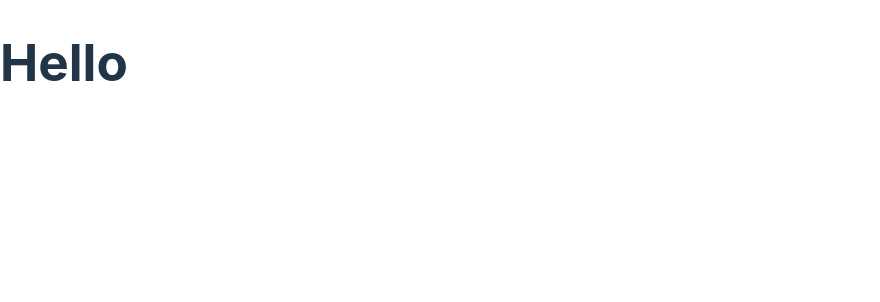
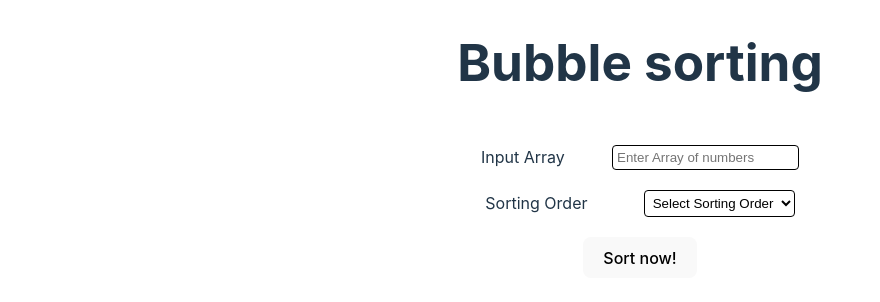
Before and after one commit to Anburaj07/Bubble_sort_with_Redux, a React (Vite) app: page / in a window 1280 px wide. Shown: the top 302 px of the page, without its empty margins (0-880 px from the left). Built offline with nearby package versions, Linux system fonts and the light colour scheme.

Commit message:
created Input Form

```diff
--- a/src/App.jsx
+++ b/src/App.jsx
@@ -1,13 +1,20 @@
 import { useState } from "react";
+import InputForm from "./components/InputForm";
+import styled from "styled-components";
 
 function App() {
   const [count, setCount] = useState(0);
 
   return (
-    <div>
-      <h1>Hello</h1>
-    </div>
+    <DIV>
+      <InputForm/>
+    </DIV>
   );
 }
 
 export default App;
+
+const DIV=styled.div`
+  display: flex;
+  justify-content: center;
+`
--- a/src/components/InputForm.jsx
+++ b/src/components/InputForm.jsx
@@ -1,19 +1,64 @@
-import React from 'react'
-import styled from 'styled-components'
+import React, { useState } from "react";
+import styled from "styled-components";
 
 const InputForm = () => {
+  const [array, setArray] = useState("");
+  const [order, setOrder] = useState("");
+
+  const handleSearch = (e) => {
+    e.preventDefault();
+    const arrayInput = array.split(",").map((num) => parseInt(num, 10));
+
+    console.log(arrayInput, order);
+  };
   return (
     <DIV>
-        <form >
+      <form onSubmit={handleSearch}>
+        <h1>Bubble sorting</h1>
+        <div>
+          <label>Input Array</label>
+          <input
+            type="text"
+            value={array}
+            placeholder="Enter Array of numbers"
+            onChange={(e) => setArray(e.target.value)}
+          />
+        </div>
+        <div>
+          <label>Sorting Order</label>
+          <select value={order} onChange={(e) => setOrder(e.target.value)}>
+            <option value="">Select Sorting Order</option>
+            <option value="asc">Ascending</option>
+            <option value="desc">Descending</option>
+          </select>
+        </div>
+        <div>
+          <button type="submit">Sort now!</button>
+        </div>
+      </form>
+    </DIV>
+  );
+};
 
-        </form>
-    </DIV>
-  )
-}
+export default InputForm;
 
-export default InputForm
-
-const DIV=styled.div`
+const DIV = styled.div`
+  form {
     display: flex;
     flex-direction: column;
-`
+    gap: 20px;
+    div {
+      display: flex;
+      justify-content: space-around;
+      align-items: center;
+    }
+    input,
+    select {
+      background-color: transparent;
+      color: black;
+      padding: 4px;
+      border: 0.5px solid black;
+      border-radius: 4px;
+    }
+  }
+`;
--- a/src/index.css
+++ b/src/index.css
@@ -42,7 +42,7 @@ button {
   font-size: 1em;
   font-weight: 500;
   font-family: inherit;
-  background-color: #1a1a1a;
+  background-color: rgb(211, 88, 88);
   cursor: pointer;
   transition: border-color 0.25s;
 }
```
Also changed, not shown: src/redux/slices/sortSlice.js (added).
